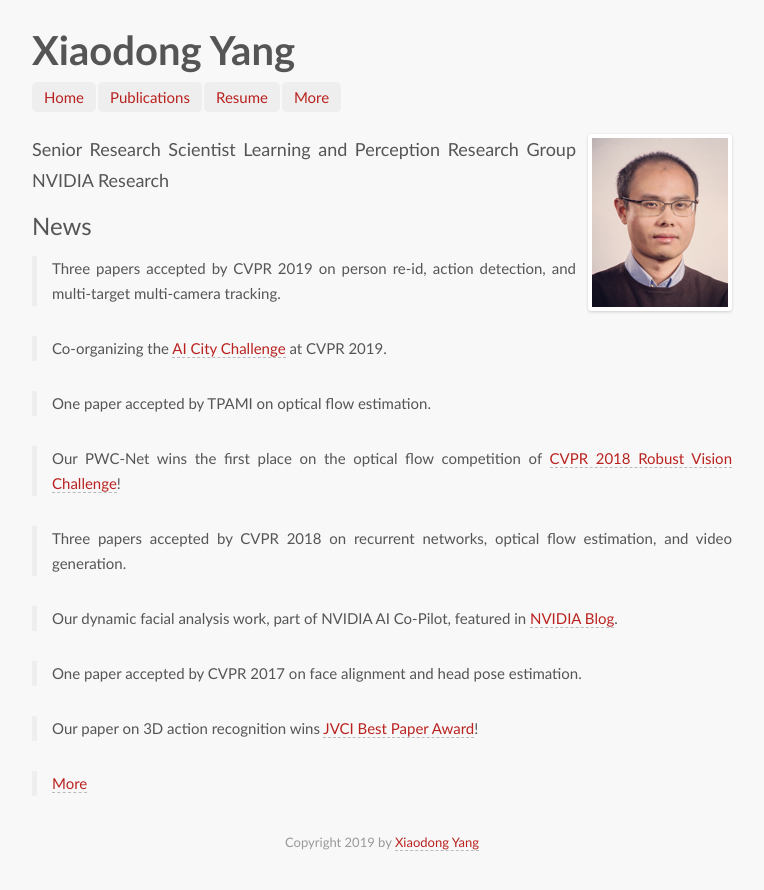
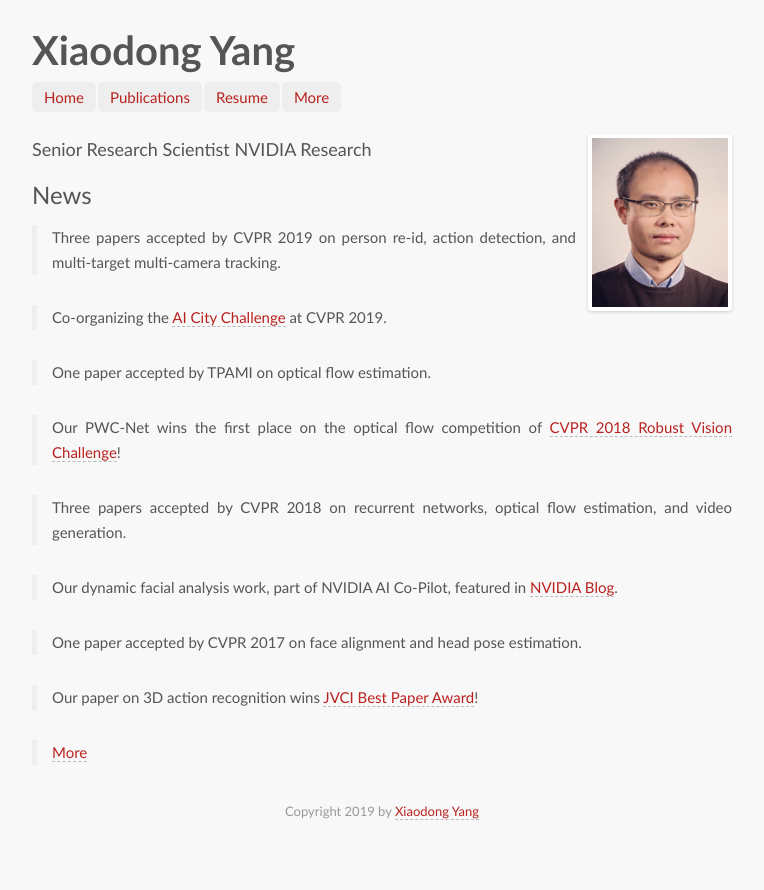
Before and after one commit to xiaodongyang/xiaodongyang.github.io, a Jekyll site: the page built from index.md, in a window 1280 px wide. Shown: the top 890 px of the page, without its empty margins (258-1022 px from the left). Built offline with Jekyll 4.4.1, drawn with Linux system fonts in a browser that asks for light colours; some web fonts are replaced.

Commit message:
Update index.md

```diff
--- a/index.md
+++ b/index.md
@@ -3,11 +3,8 @@
 avatar: yes
 ---
 
-<font size="4">
-Senior Research Scientist
-Learning and Perception Research Group
-NVIDIA Research
-</font>
+<font size="4">Senior Research Scientist    </font>
+<font size="4">NVIDIA Research    </font>
 
 ## News
 
```
